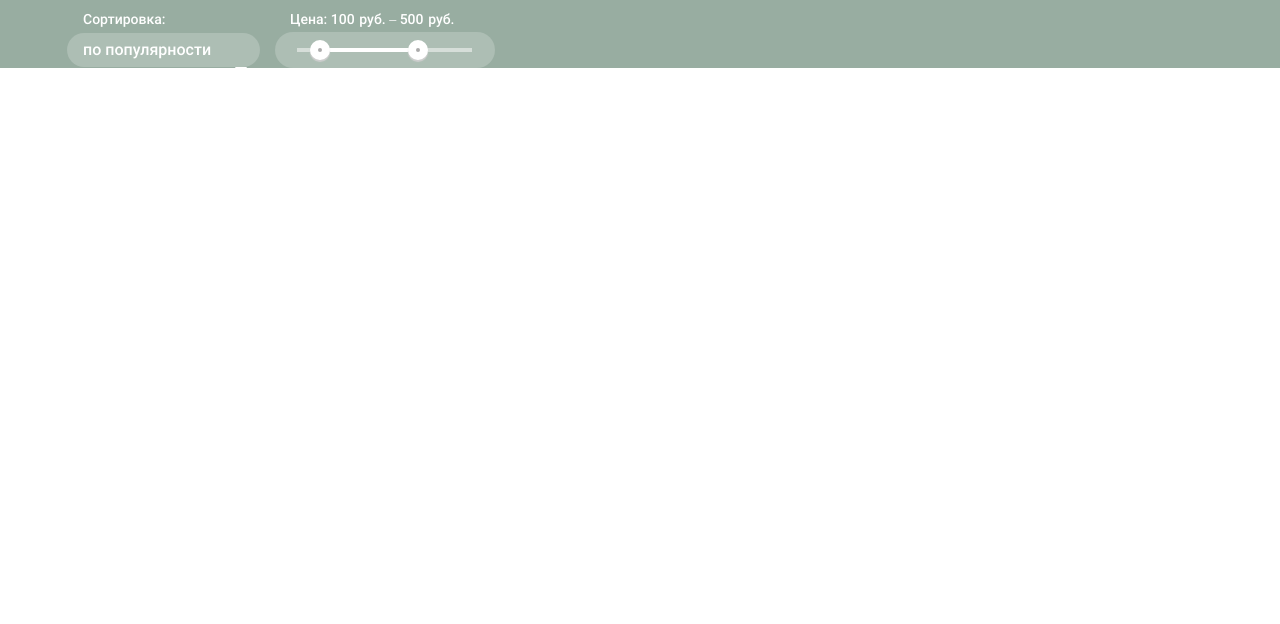
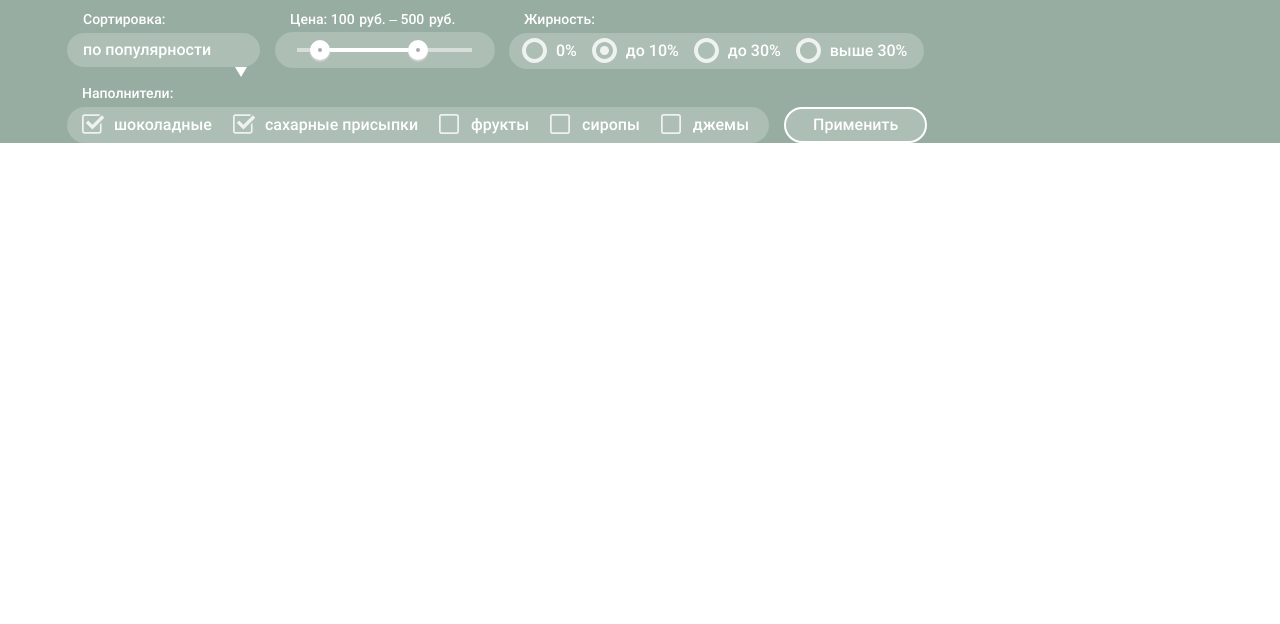
Before and after one commit to andryshan/354109-gllacy, a plain HTML site: page catalog.html in a window 1280 px wide. Shown: the part 176-800 px from the top of the page. Drawn offline with Linux system fonts and the light colour scheme.

Commit message:
Завершения фильтра в каталоге

```diff
--- a/catalog.html
+++ b/catalog.html
@@ -129,7 +129,72 @@
 										<div class="toggle toggle-max"></div>
 								</div>
 							</div>
-						</fieldset
+						</fieldset>
+						<fieldset class="filter-fatness">
+							<legend class="fatness-legend">Жирность:</legend>
+							<ul class="fatness-list">
+								<li class="filter-option">
+									<label>
+										<input type="radio" class="visually-hidden filter-input filter-input-radio" name="choice" value="0" id="input-one">
+										<label for="input-one">0%</label>
+									</label>
+								</li>
+								<li class="filter-option">
+									<label>
+										<input type="radio" class="visually-hidden filter-input filter-input-radio" name="choice" value="10" id="input-two" checked>
+										<label for="input-two">до 10%</label>
+									</label>
+								</li>
+								<li class="filter-option">
+									<label>
+										<input type="radio" class="visually-hidden filter-input filter-input-radio" name="choice" value="30" id="input-three">
+										<label for="input-three">до 30%</label>
+									</label>
+								</li>
+								<li class="filter-option">
+									<label>
+										<input type="radio" class="visually-hidden filter-input filter-input-radio" name="choice" value="more 30" id="input-four">
+										<label for="input-four">выше 30%</label>
+									</label>
+								</li>
+							</ul>
+						</fieldset>
+						<fieldset class="filter-substance">
+							<legend class="substance-legend">Наполнители:</legend>
+							<ul class="substance-list">
+								<li class="filter-option">
+									<label>
+										<input type="checkbox" class="visually-hidden filter-input filter-input-checkbox" id="checkbox-one" name="chocolate" checked>
+										<label for="checkbox-one">шоколадные</label>
+									</label>
+								</li>
+								<li class="filter-option">
+									<label>
+										<input type="checkbox" class="visually-hidden filter-input filter-input-checkbox" id="checkbox-two" name="sugar" checked>
+										<label for="checkbox-two">сахарные присыпки</label>
+									</label>
+								</li>
+								<li class="filter-option">
+									<label>
+										<input type="checkbox" class="visually-hidden filter-input filter-input-checkbox" id="checkbox-three" name="fruits">
+										<label for="checkbox-three">фрукты</label>
+									</label>
+								</li>
+								<li class="filter-option">
+									<label>
+										<input type="checkbox" class="visually-hidden filter-input filter-input-checkbox" id="checkbox-four" name="sirops">
+										<label for="checkbox-four">сиропы</label>
+									</label>
+								</li>
+								<li class="filter-option">
+									<label>
+										<input type="checkbox" class="visually-hidden filter-input filter-input-checkbox" id="checkbox-five" name="djems">
+										<label for="checkbox-five">джемы</label>
+									</label>
+								</li>
+							</ul>
+						</fieldset>
+						<button class="button-filter" type="submit">Применить</button>
 					</form>
 				</section>
 
--- a/css/style.css
+++ b/css/style.css
@@ -1629,6 +1629,7 @@ input[type='radio'].visually-hidden{
 .filter{
 	padding-top: 14px;
 	display: flex;
+	flex-wrap: wrap;
 }
 
 .filter fieldset{
@@ -1702,7 +1703,7 @@ select::-ms-expand {
 	margin: 0;
 	padding: 0;
 	color: #fff;
-	font-family: Roboto;
+	font-family: 'Roboto', 'Arial', sans-serif;
 	font-size: 14px;
 	font-weight: 500;
 	line-height: 16px;
@@ -1717,7 +1718,7 @@ select::-ms-expand {
 	width: 25px;
 	height: 15px;
 	color: #fff;
-	font-family: Roboto;
+	font-family: 'Roboto', 'Arial', sans-serif;
 	font-size: 14px;
 	font-weight: 500;
 	line-height: 16px;
@@ -1726,8 +1727,9 @@ select::-ms-expand {
 	border: 0;
 }
 
-.filter-item{
+.filters .filter-item{
 	width: 220px;
+	margin-right: 14px;
 }
 
 .range-controls{
@@ -1788,6 +1790,170 @@ select::-ms-expand {
 
 .range-controls .toggle:hover{
 	transform: scale(1.1);
+}
+
+.filter-fatness{
+	margin: 0;
+	padding: 0;
+}
+
+.fatness-list{
+	margin: 0;
+	padding: 0;
+	list-style: none;
+	display: flex;
+	font-family: 'Roboto', 'Arial', sans-serif;
+	font-size: 16px;
+	font-weight: 500;
+	line-height: 18px;
+	background-color: rgba(255, 255, 255, 0.2);
+	border-radius: 20px;
+	padding-top: 4px;
+	padding-bottom: 4px;
+	padding-left: 15px;
+	padding-right: 0;
+}
+
+.fatness-legend{
+	padding-left: 15px;
+	padding-bottom: 6px;
+}
+
+.filter-option{
+	padding-left: 32px;
+	padding-right: 17px;
+	padding-top: 5px;
+	padding-bottom: 5px;
+}
+
+.filter-option label{
+	position: relative;
+	display: block;
+	cursor: pointer;
+	user-select: none;
+}
+
+.filter-input-radio + label::before{
+	content: '';
+	position: absolute;
+	background: url('../img/radio-off.svg') no-repeat;
+	width: 25px;
+	height: 25px;
+	top: -4px;
+	left: -34px;
+	opacity: 0.8;
+}
+
+.filter-input-radio:checked + label::before{
+	content: '';
+	position: absolute;
+	background: url('../img/radio-on.svg') no-repeat;
+	width: 25px;
+	height: 25px;
+	top: -4px;
+	left: -34px;
+	opacity: 0.8;
+}
+
+.filter-input-radio:hover ~ label{
+	color: black;
+}
+
+.filter-input-radio:hover ~ label::before{
+	opacity: 1;
+}
+
+.filter-input-radio:disabled ~ label::before{
+	opacity: 0.4;
+}
+
+.substance-list{
+	margin: 0;
+	padding: 0;
+	list-style: none;
+	display: flex;
+	font-family: 'Roboto', 'Arial', sans-serif;
+	font-size: 16px;
+	font-weight: 500;
+	line-height: 18px;
+	background-color: rgba(255, 255, 255, 0.2);
+	border-radius: 20px;
+	width: 702px;
+	box-sizing: border-box;
+	padding-top: 4px;
+	padding-bottom: 4px;
+	margin-right: 15px;
+}
+
+.substance-legend{
+    padding-top: 16px;
+    padding-left: 15px;
+	padding-bottom: 6px;
+}
+
+.substance-list .filter-option{
+	padding-top: 5px;
+	padding-bottom: 5px;
+	padding-left: 47px;
+	padding-right: 6px;
+}
+
+.filter-input-checkbox + label::before{
+	content: '';
+	position: absolute;
+	background: url('../img/checkbox-off.svg') no-repeat;
+	width: 20px;
+	height: 20px;
+	top: -2px;
+	left: -32px;
+	opacity: 0.8;
+	background-size: contain;
+}
+
+.filter-input-checkbox:checked + label::before{
+	content: '';
+	position: absolute;
+	background: url('../img/checkbox-on.svg') no-repeat;
+	width: 23px;
+	height: 23px;
+	top: -2px;
+	left: -32px;
+	opacity: 0.8;
+	background-size: contain;
+}
+
+.filter-input-checkbox:hover ~ label{
+	color: black;
+}
+
+.filter-input-checkbox:hover ~ label::before{
+	opacity: 1;
+}
+
+.filter-input-checkbox:disabled ~ label::before{
+	opacity: 0.4;
+}
+
+.button-filter{
+	font-family: 'Roboto', 'Arial', sans-serif;
+	font-size: 16px;
+	line-height: 18px;
+	font-weight: 500;
+	background-color: rgba(255, 255, 255, 0.2);
+	color: white;
+	border: 2px solid white;
+	cursor: pointer;
+	display: inline-block;
+	vertical-align: top;
+	text-align: center;
+	border-radius: 20px;
+	align-self: flex-end;
+	padding: 7px 27px;
+}
+
+.button-filter:hover{
+	background-color: white;
+	color: black;
 }
 
 @-moz-document url-prefix(){
```
